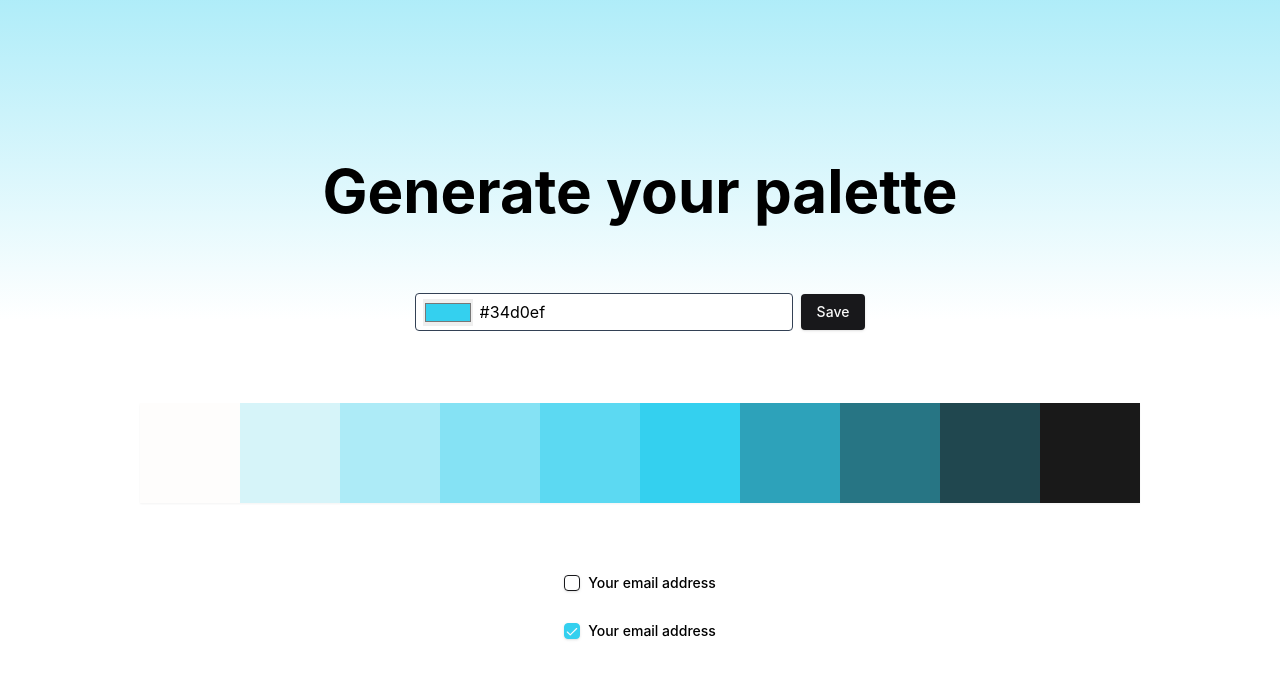
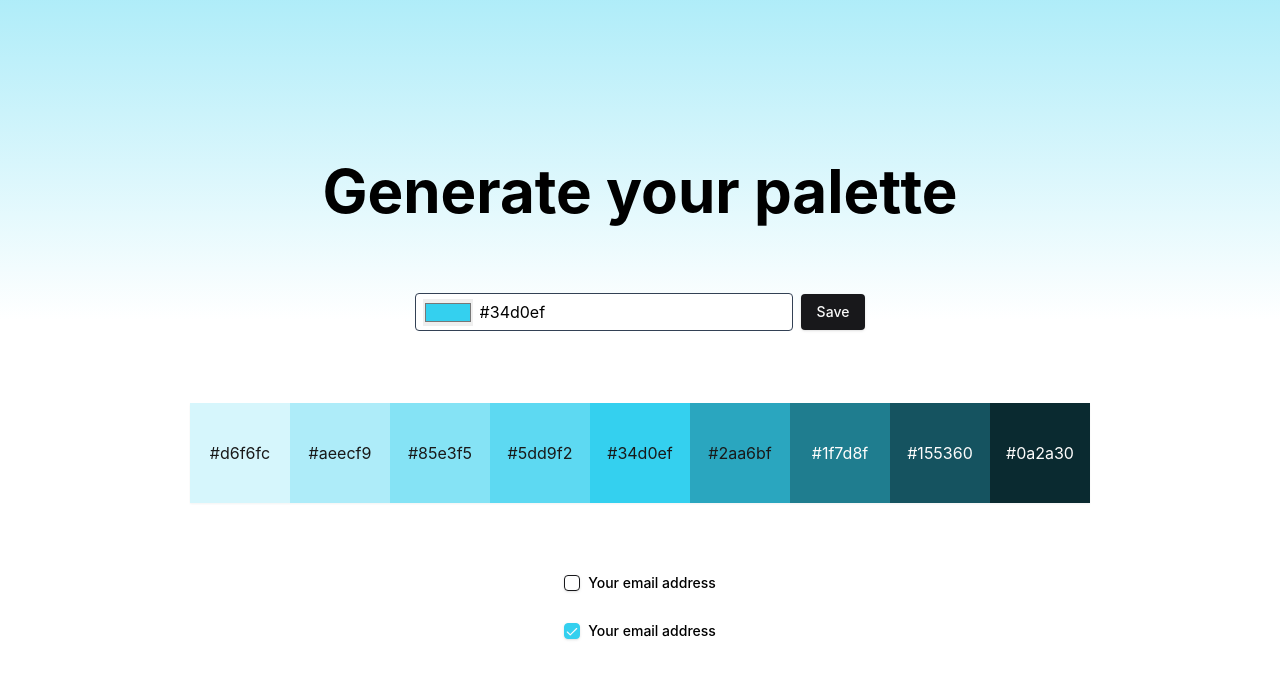
Before and after one commit to afordigital/palette-generator, a React (Vite) app: page / in a window 1280 px wide. Shown: the top 678 px of the page. Built offline with nearby package versions, Linux system fonts and the light colour scheme.

Commit message:
Se elimina la necesidad de pasar dos escalas a la paleta
- Se unificó la paleta de colores, obteniendo un número impar permite mostrar el color seleccionado en el medio.
- Se agregó texto a las cajas.
- Se generan colores contrastantes para el texto de las cajas.

```diff
--- a/src/App.tsx
+++ b/src/App.tsx
@@ -10,8 +10,12 @@ function App() {
   const [color, setColor] = useState("#34d0ef");
   const [, setLocation] = useLocation();
 
-  const lightScale = chroma.scale(["#FEFDFC", color]).colors(6).slice(0, 5);
-  const darkScale = chroma.scale([color, "#191919"]).colors(5).slice(1, 5);
+  const colors = chroma.scale(["#FFFFFF", color, "#000000"]).colors(11).slice(1, 10).map(color => {
+    return {
+      color,
+      text: chroma.contrast(color, "#191919") > 4.5 ? "#191919" : "#FEFDFC",
+    }
+  });
 
   useEffect(() => {
     const queryString = new URLSearchParams(window.location.search).get(
@@ -50,7 +54,7 @@ function App() {
         </label>
         <Button className="rounded-[4px]">Save</Button>
       </div>
-      <Palette lightScale={lightScale} color={color} darkScale={darkScale} />
+      <Palette colors={colors} />
       <GraphicItems color={color} />
     </section>
   );
--- a/src/components/Palette.tsx
+++ b/src/components/Palette.tsx
@@ -8,58 +8,29 @@ import { clipboard } from "@/utils/clipboard";
 import { useState } from "react";
 
 type PaletteProps = {
-  lightScale: string[];
-  color: string;
-  darkScale: string[];
+  colors: {
+    color: string;
+    text: string;
+  }[];
 };
 
-export const Palette = ({ lightScale, color, darkScale }: PaletteProps) => {
+export const Palette = ({ colors }: PaletteProps) => {
   const [lastColorCopied, setLastColorCopied] = useState("");
 
   return (
     <TooltipProvider>
       <article className="flex shadow-sm">
-        {lightScale.map((color) => {
+        {colors.map(({color, text}, index) => {
           return (
-            <Tooltip delayDuration={200} key={color}>
+            <Tooltip delayDuration={200} key={color + index}>
               <TooltipTrigger
                 onClick={() => {
                   clipboard(color);
                   setLastColorCopied(color);
                 }}
-                style={{ backgroundColor: color }}
+                style={{ backgroundColor: color, color: text }}
                 className="w-[100px] h-[100px] hover:border-2 hover:border-black"
-              ></TooltipTrigger>
-              <TooltipContent>
-                <p>{lastColorCopied === color ? "Copied!" : "Copy"}</p>
-              </TooltipContent>
-            </Tooltip>
-          );
-        })}
-        <Tooltip delayDuration={200}>
-          <TooltipTrigger
-            onClick={() => {
-              clipboard(color);
-              setLastColorCopied(color);
-            }}
-            style={{ backgroundColor: color }}
-            className="w-[100px] h-[100px] hover:border-2 hover:border-black"
-          ></TooltipTrigger>
-          <TooltipContent>
-            <p>{lastColorCopied === color ? "Copied!" : "Copy"}</p>
-          </TooltipContent>
-        </Tooltip>
-        {darkScale.map((color) => {
-          return (
-            <Tooltip delayDuration={200} key={color}>
-              <TooltipTrigger
-                onClick={() => {
-                  clipboard(color);
-                  setLastColorCopied(color);
-                }}
-                style={{ backgroundColor: color }}
-                className="w-[100px] h-[100px] hover:border-2 hover:border-black"
-              ></TooltipTrigger>
+              >{color}</TooltipTrigger>
               <TooltipContent>
                 <p>{lastColorCopied === color ? "Copied!" : "Copy"}</p>
               </TooltipContent>
```
